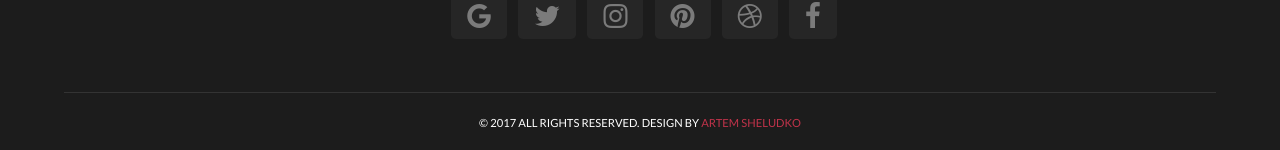
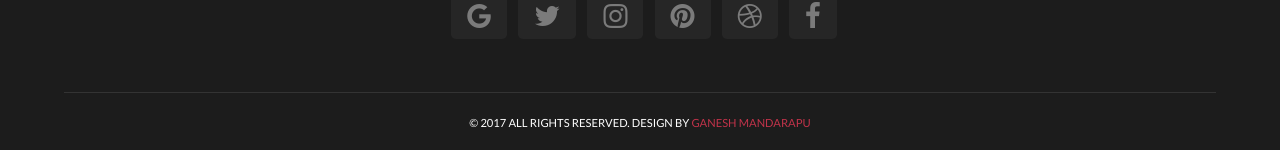
Before and after one commit to ganeshmandarapu/Projects, a Jekyll site: the page built from index.html, in a window 1280 px wide. Shown: the part 1663-1813 px from the top of the page. Built offline with Jekyll 4.4.1, drawn with Linux system fonts in a browser that asks for light colours; the list of posts is cut into pages by our own code.

Commit message:
Update footer.html

```diff
--- a/_includes/footer.html
+++ b/_includes/footer.html
@@ -3,7 +3,7 @@
   <div class="wrapper">
     {% include social_footer.html %}
     <div class="copyright">
-      <p>&copy; {{site.time | date: '%Y'}} All rights reserved. Design by <a href="https://artemsheludko.github.io" target="_blank">Artem Sheludko</a></p>
+      <p>&copy; {{site.time | date: '%Y'}} All rights reserved. Design by <a href="https://ganeshmandarapu.github.io/Projects//" target="_blank">Ganesh Mandarapu</a></p>
     </div>
   </div>
 </footer> <!-- End Section Footer -->
```
